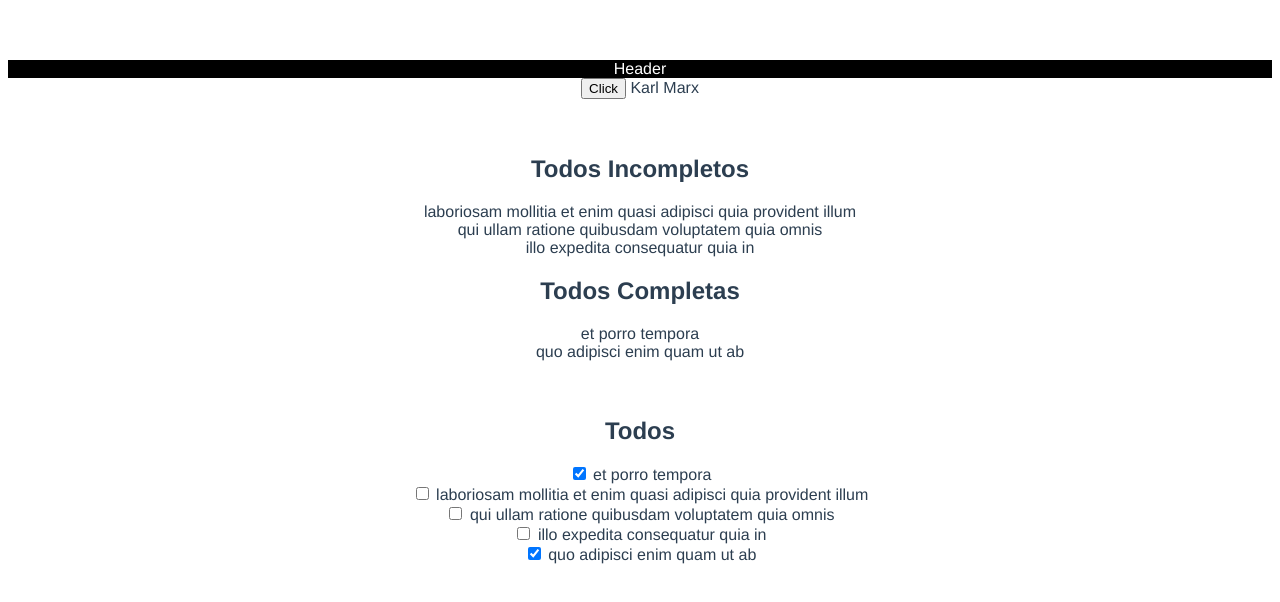
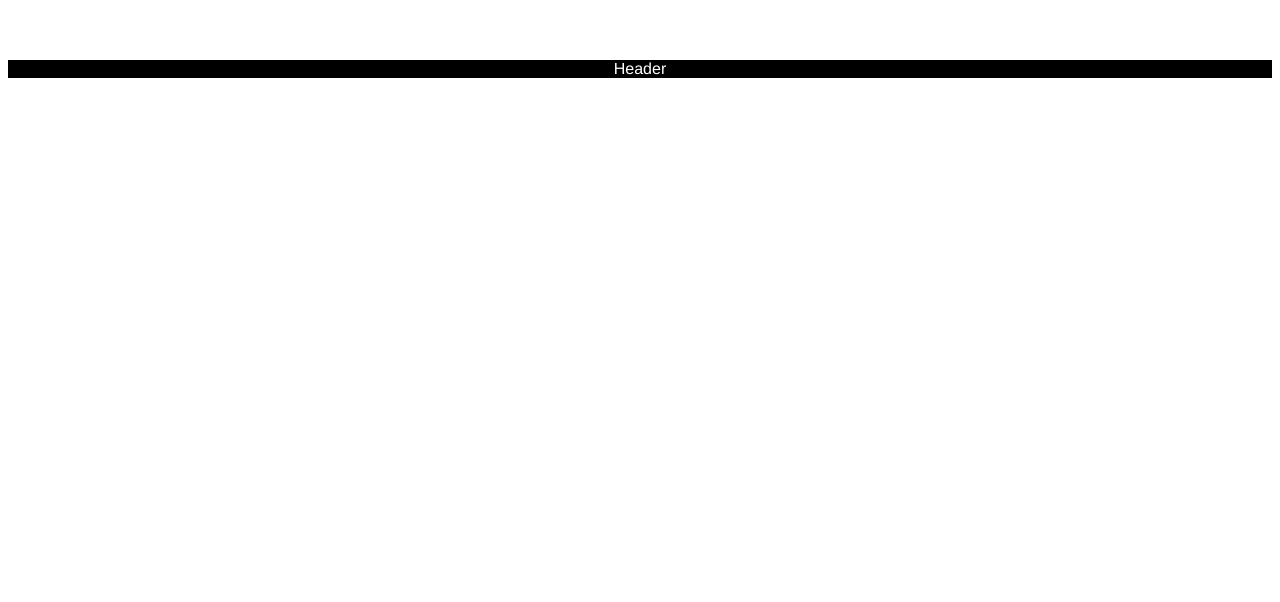
Before and after one commit to omarxlima/vue3, a Vue app: page / in a window 1280 px wide. Shown: the top 602 px of the page. Built offline with nearby package versions, Linux system fonts and the light colour scheme.

Commit message:
observadores

```diff
--- a/src/App.vue
+++ b/src/App.vue
@@ -1,35 +1,11 @@
 <template>
   <Topo></Topo>
-  <div>
-
-    <button @click="click"> Click</button>
-
-    {{ nomeCompleto }}
-  </div>
-  <br> <br>
 
 
-  <h2>Todos Incompletos</h2>
-  <div v-for="todo in naoConcluido" :key="todo.id">
-
-    {{ todo.title }}
+  <div>
 
   </div>
 
-  <h2>Todos Completas</h2>
-  <div v-for="todo in concluido" :key="todo.id">
-
-    {{ todo.title }}
-
-  </div>
-  <br><br>
-  <h2>Todos </h2>
-  <div v-for="todo in todos" :key="todo.id">
-
-    <input type="checkbox" v-model="todo.completed">
-    {{ todo.title }}
-
-  </div>
 
 </template>
 
@@ -45,63 +21,21 @@ export default {
   },
   data() {
     return {
-      user: {
-        name: 'Karl',
-        lastName: 'Marx'
-      },
-      todos: [
-        {
-          "userId": 1,
-          "id": 4,
-          "title": "et porro tempora",
-          "completed": true
-        },
-        {
-          "userId": 1,
-          "id": 5,
-          "title": "laboriosam mollitia et enim quasi adipisci quia provident illum",
-          "completed": false
-        },
-        {
-          "userId": 1,
-          "id": 6,
-          "title": "qui ullam ratione quibusdam voluptatem quia omnis",
-          "completed": false
-        },
-        {
-          "userId": 1,
-          "id": 7,
-          "title": "illo expedita consequatur quia in",
-          "completed": false
-        },
-        {
-          "userId": 1,
-          "id": 8,
-          "title": "quo adipisci enim quam ut ab",
-          "completed": true
-        },
-      ]
-    }
-  },
-  computed: {
-    nomeCompleto() {
-      return `${this.user.name} ${this.user.lastName} `
-    },
-
-    naoConcluido() {
-      return this.todos.filter(todo => !todo.completed)
-    },
-    concluido() {
-      return this.todos.filter(todo => todo.completed)
 
     }
   },
 
+  watch: {
+
+  },
+
+  computed: {
+
+  },
+
   methods: {
 
-    click() {
-      console.log(this.nomeCompleto)
-    }
+
 
   }
 }
```
